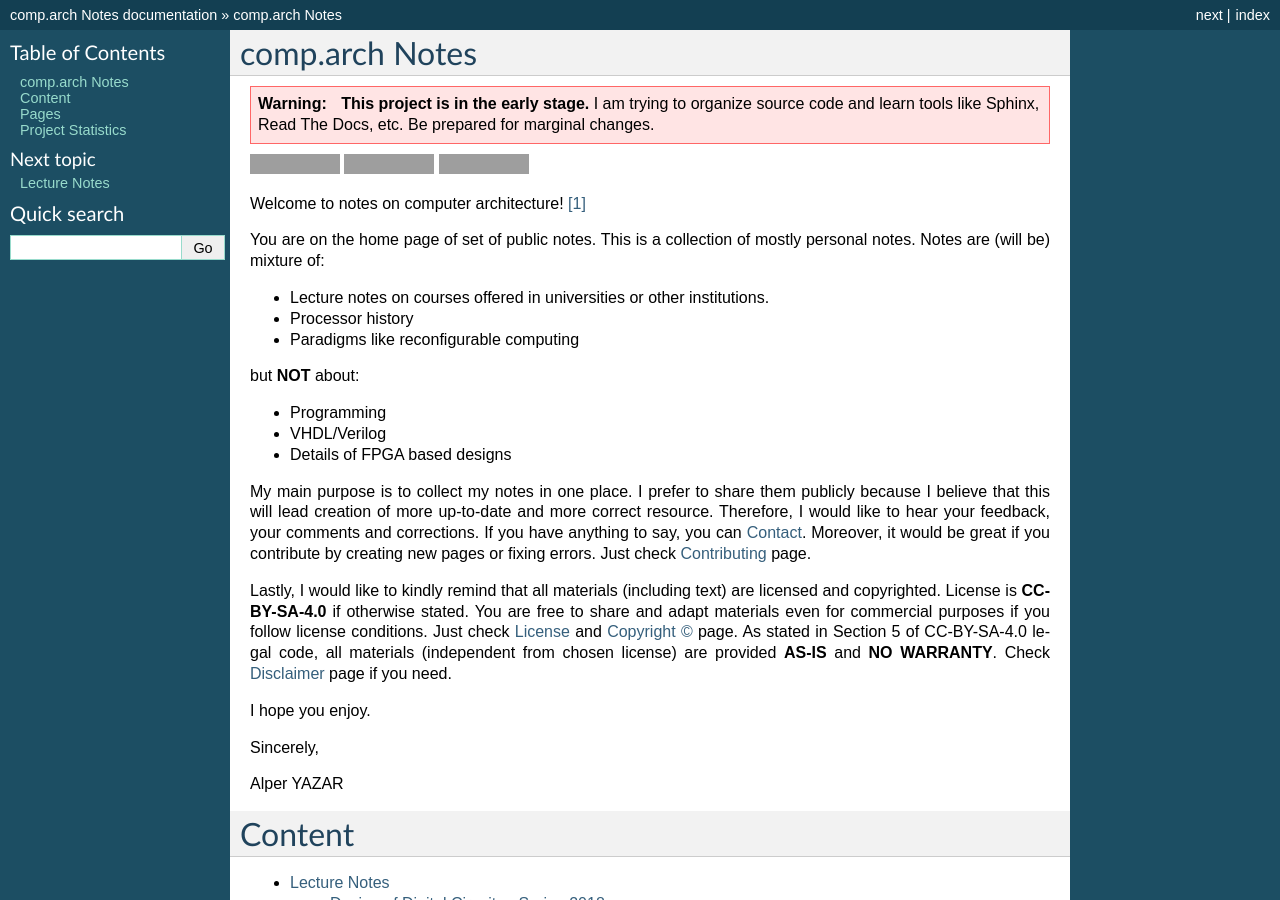
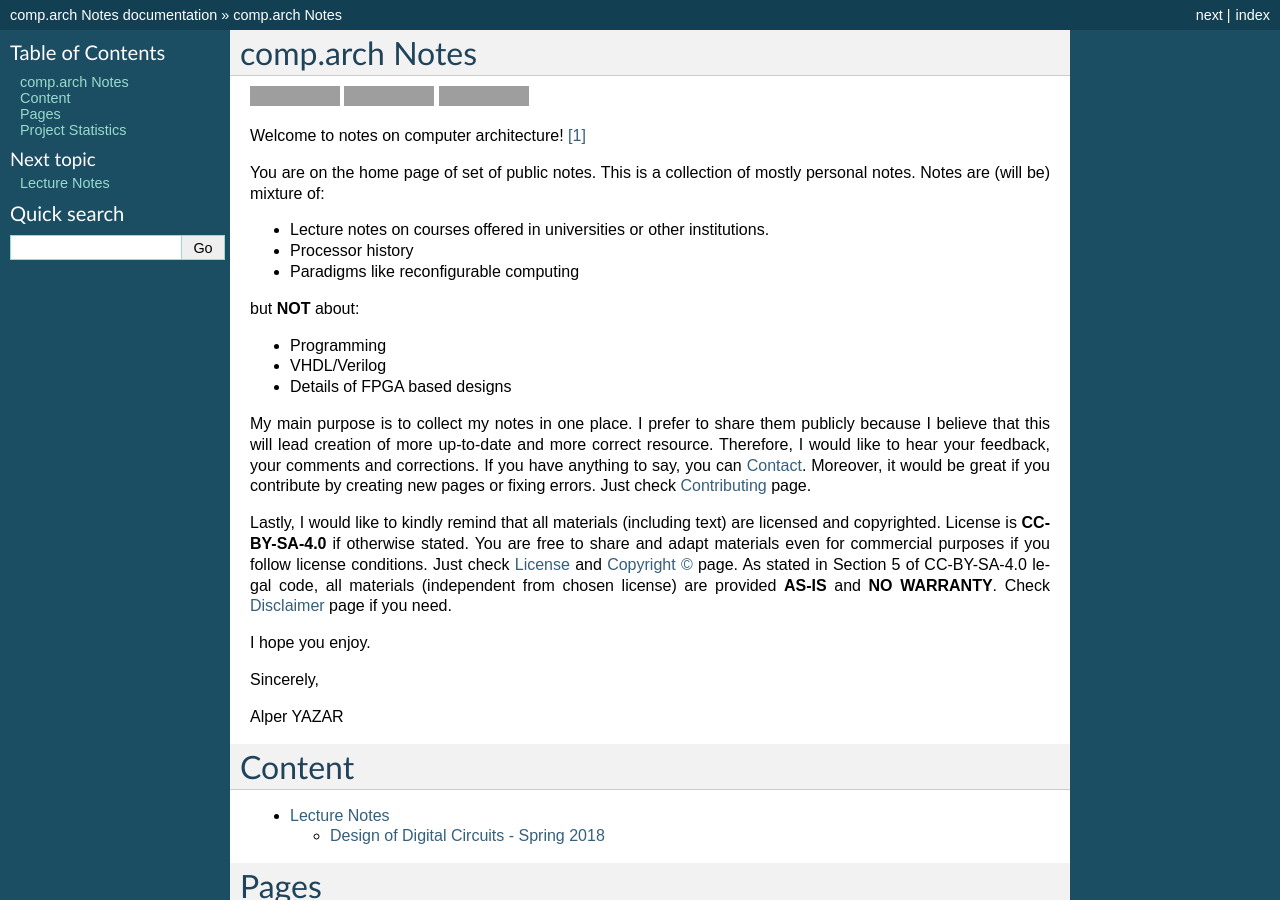
Before and after one commit to alperyazar/comp.arch-notes, a Sphinx documentation site: the page built from docs/index.rst, in a window 1280 px wide and 900 px high. Built offline with Sphinx 7.4.7, drawn with Linux system fonts in a browser that asks for light colours; grey boxes are pictures that could not be loaded.

Commit message:
Beta warning on the welcome page is removed.

```diff
--- a/docs/index.rst
+++ b/docs/index.rst
@@ -5,11 +5,6 @@
 
 comp.arch Notes
 ================
-
-.. warning::
-    **This project is in the early stage.** I am trying to organize source code
-    and learn tools like Sphinx, Read The Docs, etc. Be prepared for marginal
-    changes.
 
 .. image:: https://img.shields.io/github/watchers/alperyazar/comp.arch-notes.svg?style=social
     :alt: GitHub watchers
```
